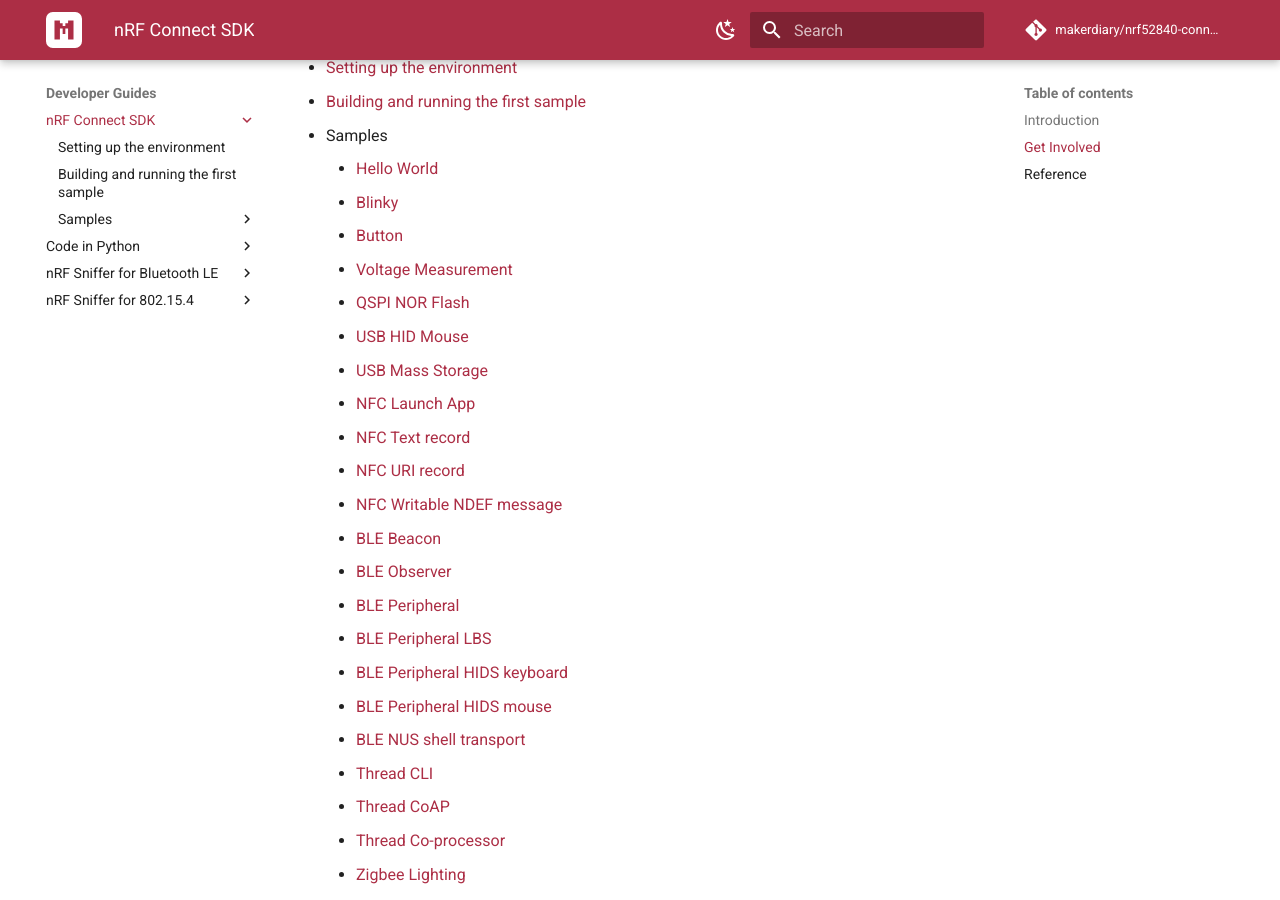
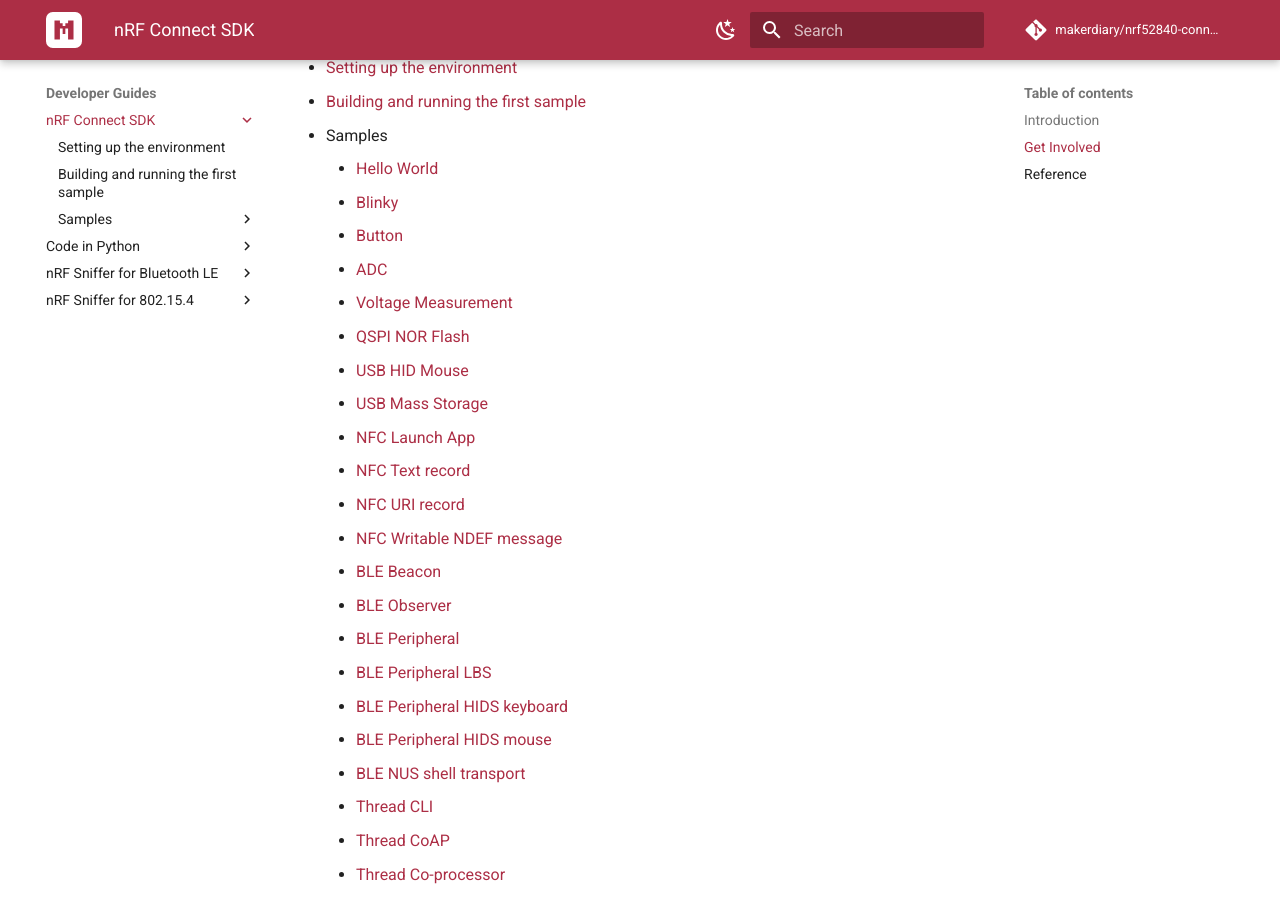
Before and after one commit to makerdiary/nrf52840-connectkit, an MkDocs documentation site: the page built from docs/guides/ncs/index.md, in a window 1280 px wide and 900 px high, scrolled down 691 px. Built offline with MkDocs 1.6.1 and Material for MkDocs 9.7.7, drawn with Linux system fonts in a browser that asks for light colours; comment, search, counter and statistics services are not loaded.

Commit message:
Added ADC sample link.
Signed-off-by: Zelin Cai <zelin@makerdiary.com>

```diff
--- a/docs/guides/ncs/index.md
+++ b/docs/guides/ncs/index.md
@@ -16,6 +16,7 @@
     * [Hello World](./samples/hello_world.md)
     * [Blinky](./samples/blinky.md)
     * [Button](./samples/button.md)
+    * [ADC](./samples/adc.md)
     * [Voltage Measurement](./samples/voltage_measurement.md)
     * [QSPI NOR Flash](./samples/qspi_flash.md)
     * [USB HID Mouse](./samples/usb/hid_mouse.md)
```
